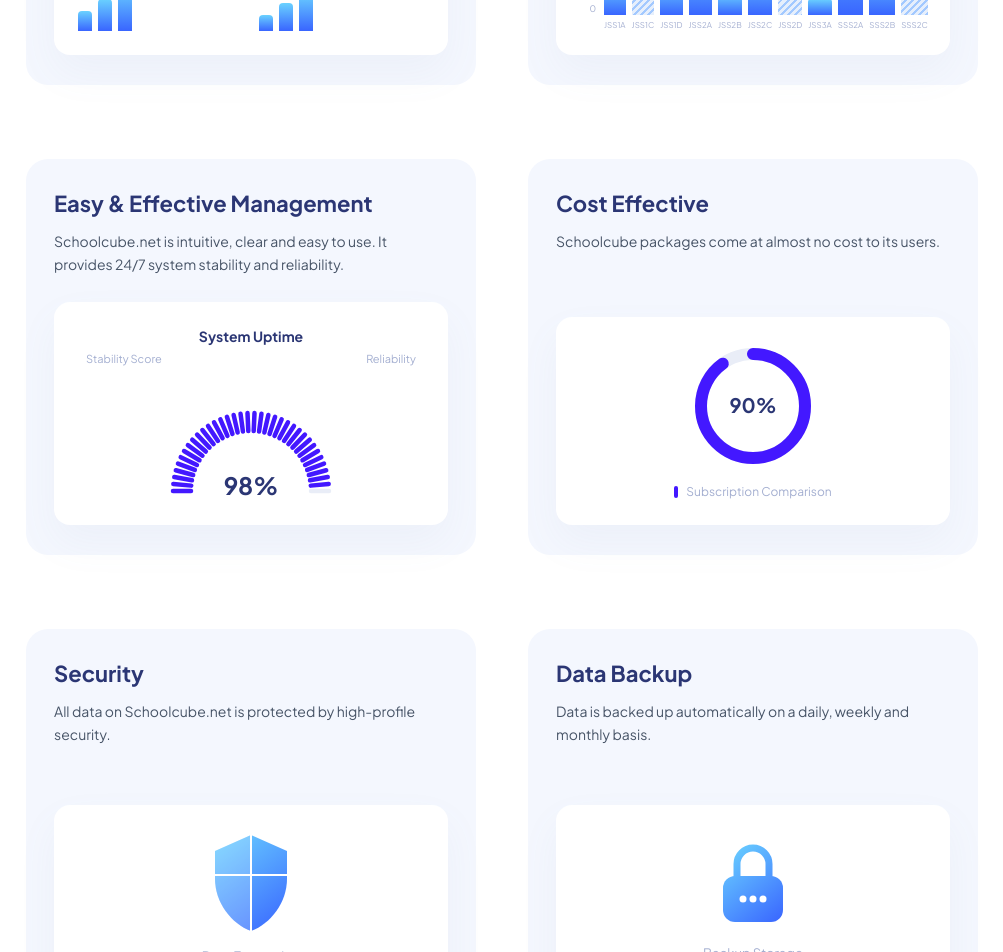
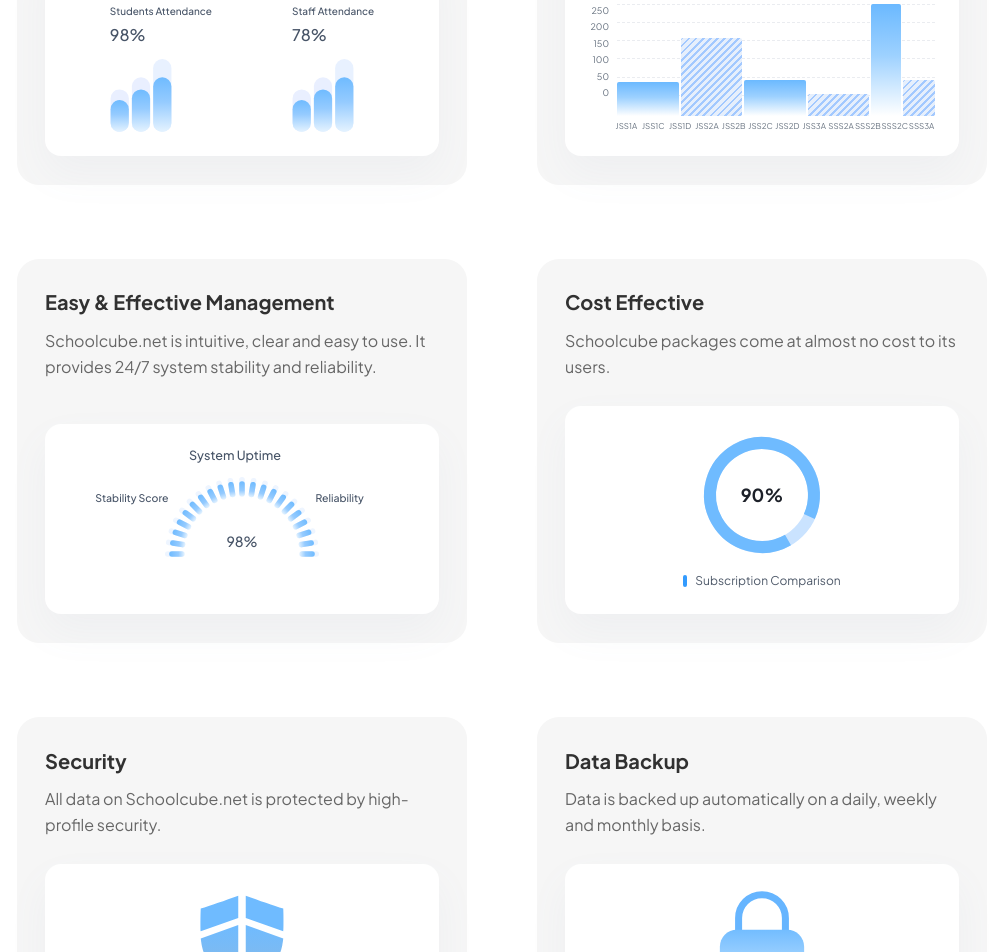
Before and after one commit to Auspicious39/schoolcube-landing, a React (Vite) app: page /features in a window 1280 px wide. Shown: the part 1720-2672 px from the top of the page, without its empty margins (138-1141 px from the left). Built offline with nearby package versions, Linux system fonts and the light colour scheme.

Commit message:
Final changes

```diff
--- a/src/components/FeaturesPage.jsx
+++ b/src/components/FeaturesPage.jsx
@@ -11,14 +11,14 @@ const FeaturesPage = () => {
 
   return (
     <div className="bg-white  mx-auto">
-      <main className="px-4 pt-[40px] pb-0 md:px-6 md:pt-[20px]">
+      <main className="px-4 pt-[40px] pb-0 md:px-6 md:pt-[100px]">
        <div className="mx-auto flex w-full max-w-[327px] flex-col items-center gap-[70px] text-center sm:gap-10 md:max-w-[852px] md:gap-6">
   <div className="mx-auto flex w-full max-w-[302px] flex-col items-center gap-3 pb-0 md:max-w-none md:gap-4 md:pb-0">
     <h1 className="w-full text-lg font-bold leading-[130%] text-[#203684] md:text-[56px]">
       Innovative Solutions at its Best
     </h1>
 
-            <p className="w-full text-sm font-medium leading-[155%] text-[#475467] md:max-w-[718px] md:text-xl md:font-normal md:leading-[170%] md:text-[#000000CC]">
+    <p className="w-full text-center text-[14px] font-medium leading-[155%] tracking-[0px] text-[#475467] font-['Plus_Jakarta_Sans',sans-serif] md:max-w-[718px] md:text-left md:text-xl md:font-normal md:leading-[170%] md:text-[#000000CC]">
       Schoolcube information management system solves the problems of
       manual school administration, long academic processes, untracked
       school fee payment, and poor school-parent and parent-teacher
--- a/src/components/KeyBenefits.jsx
+++ b/src/components/KeyBenefits.jsx
@@ -1,11 +1,9 @@
-import { motion } from "framer-motion";
-
 const COLORS = {
   navy: "#203684",
   ink: "#2B3674",
   sub: "#A3AED0",
   bodyText: "#475467",
-  cardBg: "#F4F7FE",
+  cardBg: "#F6F6F6",
   white: "#FFFFFF",
   bluePrimary: "#4318FF",
   blueLight: "#7090FF",
@@ -13,23 +11,10 @@ const COLORS = {
   border: "#E9EDF7",
 };
 
-const containerVariants = {
-  hidden: { opacity: 0 },
-  visible: {
-    opacity: 1,
-    transition: { staggerChildren: 0.1 },
-  },
-};
-
-const cardVariants = {
-  hidden: { opacity: 0, y: 20 },
-  visible: { opacity: 1, y: 0, transition: { duration: 0.4, ease: "easeOut" } },
-};
-
 function Panel({ children, className = "" }) {
   return (
     <div
-      className={`min-h-[190px] rounded-[16px] bg-white p-6 shadow-[0px_18px_40px_rgba(112,144,176,0.06)] ${className}`}
+      className={`min-h-[190px] w-full overflow-hidden rounded-[16px] bg-white p-4 sm:p-6 shadow-[0px_18px_40px_rgba(112,144,176,0.06)] ${className}`}
     >
       {children}
     </div>
@@ -38,53 +23,46 @@ function Panel({ children, className = "" }) {
 
 function Card({ title, description, children }) {
   return (
-    <motion.div
-      variants={cardVariants}
-      whileHover={{ y: -4, transition: { duration: 0.2 } }}
-      className="flex flex-col justify-between transition-shadow duration-300"
-      style={{
-        backgroundColor: COLORS.cardBg,
-        width: "450px",
-        height: "396px",
-        gap: "26.08px",
-        borderRadius: "21.96px",
-        paddingTop: "29.28px",
-        paddingRight: "28px",
-        paddingBottom: "29.28px",
-        paddingLeft: "28px",
-      }}
+    <div
+      className="flex w-full max-w-full flex-col justify-between gap-5 rounded-[16px] px-4 pb-6 pt-6 sm:px-5 md:w-full md:max-w-[450px] md:gap-[26.08px] md:rounded-[21.96px] md:pb-[29.28px] md:pl-[28px] md:pr-[28px] md:pt-[29.28px]"
+      style={{ backgroundColor: COLORS.cardBg }}
     >
       <div>
-        <h3 className="mb-3 text-[22px] font-bold leading-snug" style={{ color: COLORS.ink }}>
+        <h3 className="mb-3 text-[18px] font-bold leading-snug md:text-[20px]" style={{ color: "#000000CC" }}>
           {title}
         </h3>
-        <p className="text-[14px] leading-relaxed" style={{ color: COLORS.bodyText }}>
+        <p className="text-[14px] leading-relaxed md:text-[16px]" style={{ color: "#666666" }}>
           {description}
         </p>
       </div>
       <div>{children}</div>
-    </motion.div>
+    </div>
   );
 }
 
 /* 1. Attendance Mini Bars */
-function AttendanceMiniBars({ heights }) {
+function AttendanceMiniBars() {
   return (
-    <div className="flex items-end gap-1.5 h-12">
-      {heights.map((h, i) => (
-        <motion.div
-          key={i}
-          className="w-3.5 rounded-t-sm"
-          initial={{ height: 0 }}
-          whileInView={{ height: `${h}px` }}
-          viewport={{ once: true }}
-          transition={{ duration: 0.5, delay: i * 0.1 }}
-          style={{
-            background: "linear-gradient(180deg, #6AD2FF 0%, #3965FF 100%)",
-          }}
-        />
-      ))}
-    </div>
+    <svg
+      viewBox="0 0 200 240"
+      fill="none"
+      xmlns="http://www.w3.org/2000/svg"
+      className="h-[60px] w-[51px] md:h-[73px] md:w-[62px]"
+    >
+      <defs>
+        <linearGradient id="barGradient" x1="0%" y1="0%" x2="0%" y2="100%">
+          <stop offset="0%" stopColor="#6FBBFF" />
+          <stop offset="45%" stopColor="#95CBFF" />
+          <stop offset="100%" stopColor="#E5F3FF" />
+        </linearGradient>
+      </defs>
+      <rect x="0" y="100" width="60" height="140" rx="30" fill="#E9EFFF" />
+      <rect x="0" y="135" width="60" height="105" rx="30" fill="url(#barGradient)" />
+      <rect x="70" y="60" width="60" height="180" rx="30" fill="#E9EFFF" />
+      <rect x="70" y="100" width="60" height="140" rx="30" fill="url(#barGradient)" />
+      <rect x="140" y="0" width="60" height="240" rx="30" fill="#E8F1FF" />
+      <rect x="140" y="60" width="60" height="180" rx="30" fill="url(#barGradient)" />
+    </svg>
   );
 }
 
@@ -95,21 +73,21 @@ function UpToDateInformation() {
       description="We take pride in collecting and analyzing complete and accurate data on students, staff, and parents."
     >
       <Panel>
-        <div className="flex justify-end mb-4">
-          <div className="flex items-center gap-2 rounded-lg border px-3 py-1.5 text-[11px] font-medium text-[#A3AED0]">
-            Last Synced: 2mins ago <span className="text-[9px]">▼</span>
+        <div className="mb-4 flex justify-end">
+          <div className="flex items-center gap-2 bg-[#F6F6F6] text-[11px] font-medium text-[#475467]">
+            Last Synced: 2mins ago
           </div>
         </div>
-        <div className="flex justify-between gap-4">
-          <div className="flex-1">
-            <div className="text-[12px] font-medium text-[#A3AED0] mb-1">Students Attendance</div>
-            <div className="text-2xl font-bold mb-3 text-[#2B3674]">98%</div>
-            <AttendanceMiniBars heights={[20, 32, 44]} />
+        <div className="flex justify-center gap-6 sm:gap-8 md:gap-20">
+          <div>
+            <div className="mb-1 text-[10px] font-medium text-[#475467]">Students Attendance</div>
+            <div className="mb-3 text-[16px] font-medium text-[#475467]">98%</div>
+            <AttendanceMiniBars />
           </div>
-          <div className="flex-1">
-            <div className="text-[12px] font-medium text-[#A3AED0] mb-1">Staff Attendance</div>
-            <div className="text-2xl font-bold mb-3 text-[#2B3674]">78%</div>
-            <AttendanceMiniBars heights={[16, 28, 38]} />
+          <div>
+            <div className="mb-1 text-[10px] font-medium text-[#475467]">Staff Attendance</div>
+            <div className="mb-3 text-[16px] font-medium text-[#475467]">78%</div>
+            <AttendanceMiniBars />
           </div>
         </div>
       </Panel>
@@ -118,18 +96,19 @@ function UpToDateInformation() {
 }
 
 /* 2. Data Analysis Bar Chart */
-const CHART_DATA = [
-  { label: "JSS1A", h: 30, hatched: false },
-  { label: "JSS1C", h: 70, hatched: true },
-  { label: "JSS1D", h: 30, hatched: false },
-  { label: "JSS2A", h: 50, hatched: false },
-  { label: "JSS2B", h: 20, hatched: false },
-  { label: "JSS2C", h: 40, hatched: false },
-  { label: "JSS2D", h: 25, hatched: true },
-  { label: "JSS3A", h: 15, hatched: false },
-  { label: "SSS2A", h: 100, hatched: false },
-  { label: "SSS2B", h: 45, hatched: false },
-  { label: "SSS2C", h: 30, hatched: true },
+const COMBINED_CHART_DATA = [
+  { label: "JSS1A" },
+  { label: "JSS1C" },
+  { label: "JSS1D" },
+  { label: "JSS2A" },
+  { label: "JSS2B" },
+  { label: "JSS2C" },
+  { label: "JSS2D" },
+  { label: "JSS3A" },
+  { label: "SSS2A" },
+  { label: "SSS2B" },
+  { label: "SSS2C" },
+  { label: "SSS3A" },
 ];
 
 function DataAnalysis() {
@@ -138,16 +117,19 @@ function DataAnalysis() {
       title="Data Analysis"
       description="Schoolcube.net provides clear reports and data analysis through the use of tables and charts."
     >
-      <Panel>
-        <div className="flex items-center justify-between mb-4">
-          <div className="text-[13px] font-bold text-[#2B3674]">2021/2022 Third Semester Students</div>
-          <div className="flex gap-3 text-[11px] text-[#4318FF] font-medium">
+      <Panel className="p-3 sm:p-5">
+        <div className="mb-3">
+          <div className="text-[14px] font-bold text-[#101828] sm:text-[16px]">
+            2021/2022 Third Semester Students
+          </div>
+          <div className="mt-1 flex justify-end gap-3 text-[11px] font-medium text-[#1E91FF]">
             <span>Students ↗</span>
             <span>Staff ↗</span>
           </div>
         </div>
-        <div className="flex items-end h-[110px]">
-          <div className="flex flex-col justify-between text-right pr-2 pb-4 h-full w-6 text-[9px] text-[#A3AED0]">
+
+        <div className="relative flex h-[120px] w-full items-end pt-2">
+          <div className="flex h-full w-6 flex-col justify-between pb-4 pr-1 text-right text-[8px] text-[#66717F] sm:text-[9px]">
             <span>250</span>
             <span>200</span>
             <span>150</span>
@@ -155,25 +137,59 @@ function DataAnalysis() {
             <span>50</span>
             <span>0</span>
           </div>
-          <div className="flex items-end gap-1.5 flex-1 h-full">
-            {CHART_DATA.map((d, i) => (
-              <div key={i} className="flex flex-col items-center gap-1 flex-1 h-full justify-end">
-                <motion.div
-                  className="w-full rounded-t-[3px]"
-                  initial={{ height: 0 }}
-                  whileInView={{ height: `${d.h}%` }}
-                  viewport={{ once: true }}
-                  transition={{ duration: 0.5, delay: i * 0.03 }}
-                  style={{
-                    background: d.hatched
-                      ? `repeating-linear-gradient(135deg, #A3C9FF 0 2px, #E6EFFC 2px 5px)`
-                      : "linear-gradient(180deg, #6AD2FF 0%, #3965FF 100%)",
-                  }}
-                />
-                <div className="text-[8px] text-[#A3AED0]">{d.label}</div>
-              </div>
+
+          <div className="pointer-events-none absolute inset-x-0 bottom-5 left-7 top-2 flex flex-col justify-between">
+            {[0, 1, 2, 3, 4, 5].map((i) => (
+              <div key={i} className="w-full border-b border-dashed border-[#EAECF0]" />
             ))}
           </div>
+
+          <div className="relative z-10 flex h-full flex-1 items-end pl-1">
+            <div className="flex h-full w-[20%] items-end pr-0.5">
+              <div
+                className="h-[30%] w-full rounded-t-[2px]"
+                style={{ background: "linear-gradient(180deg, #6BB9FF 0%, #9DD1FF 45.67%, #FFFFFF 100%)" }}
+              />
+            </div>
+            <div className="flex h-full w-[20%] items-end pr-0.5">
+              <div
+                className="h-[70%] w-full rounded-t-[2px]"
+                style={{ background: "repeating-linear-gradient(135deg, #A3C9FF 0 2px, #E6EFFC 2px 5px)" }}
+              />
+            </div>
+            <div className="flex h-full w-[20%] items-end pr-0.5">
+              <div
+                className="h-[32%] w-full rounded-t-[2px]"
+                style={{ background: "linear-gradient(180deg, #6BB9FF 0%, #9DD1FF 45.67%, #FFFFFF 100%)" }}
+              />
+            </div>
+            <div className="flex h-full w-[20%] items-end pr-0.5">
+              <div
+                className="h-[20%] w-full rounded-t-[2px]"
+                style={{ background: "repeating-linear-gradient(135deg, #A3C9FF 0 2px, #E6EFFC 2px 5px)" }}
+              />
+            </div>
+            <div className="flex h-full w-[10%] items-end pr-0.5">
+              <div
+                className="h-[100%] w-full rounded-t-[2px]"
+                style={{ background: "linear-gradient(180deg, #6BB9FF 0%, #9DD1FF 45.67%, #FFFFFF 100%)" }}
+              />
+            </div>
+            <div className="flex h-full w-[10%] items-end">
+              <div
+                className="h-[32%] w-full rounded-t-[2px]"
+                style={{ background: "repeating-linear-gradient(135deg, #A3C9FF 0 2px, #E6EFFC 2px 5px)" }}
+              />
+            </div>
+          </div>
+        </div>
+
+        <div className="mt-1 flex w-full pl-6 text-center text-[7px] text-[#66717F] sm:text-[8px]">
+          {COMBINED_CHART_DATA.map((d, i) => (
+            <div key={i} className="flex-1 truncate">
+              {d.label}
+            </div>
+          ))}
         </div>
       </Panel>
     </Card>
@@ -181,38 +197,43 @@ function DataAnalysis() {
 }
 
 /* 3. System Uptime Radial Gauge */
-function SystemUptimeGauge({ percent = 98, ticks = 36 }) {
-  const cx = 140,
-    cy = 120,
-    rInner = 60,
-    rOuter = 78;
-  const filled = Math.round(ticks * (percent / 100));
+function SystemUptimeGauge() {
+  return (
+    <svg
+      viewBox="0 0 360 200"
+      fill="none"
+      xmlns="http://www.w3.org/2000/svg"
+      className="h-auto max-h-[140px] w-full max-w-[360px]"
+    >
+      <defs>
+        <linearGradient id="uptimeTickGradient" x1="0%" y1="0%" x2="0%" y2="100%">
+          <stop offset="0%" stopColor="#6FBBFF" />
+          <stop offset="60%" stopColor="#95CBFF" />
+          <stop offset="100%" stopColor="#E5F3FF" />
+        </linearGradient>
+      </defs>
 
-  return (
-    <svg width="100%" height="130" viewBox="0 0 280 130">
-      {Array.from({ length: ticks }, (_, i) => {
-        const angle = Math.PI - (i / (ticks - 1)) * Math.PI;
-        const x1 = cx + rInner * Math.cos(angle);
-        const y1 = cy - rInner * Math.sin(angle);
-        const x2 = cx + rOuter * Math.cos(angle);
-        const y2 = cy - rOuter * Math.sin(angle);
-        return (
-          <motion.line
-            key={i}
-            x1={x1}
-            y1={y1}
-            x2={x2}
-            y2={y2}
-            strokeWidth={4.5}
-            strokeLinecap="round"
-            initial={{ opacity: 0.2 }}
-            whileInView={{ opacity: 1 }}
-            viewport={{ once: true }}
-            transition={{ duration: 0.1, delay: i * 0.015 }}
-            stroke={i < filled ? "#4318FF" : "#E9EDF7"}
-          />
-        );
-      })}
+      <text x="170" y="15" fill="#475467" fontSize="18" fontWeight="500" textAnchor="middle" fontFamily="Plus Jakarta Sans, sans-serif">
+        System Uptime
+      </text>
+      <text x="75" y="75" fill="#475467" fontSize="15" fontWeight="500" textAnchor="end" fontFamily="Plus Jakarta Sans, sans-serif">
+        Stability Score
+      </text>
+      <text x="285" y="75" fill="#475467" fontSize="15" fontWeight="500" textAnchor="start" fontFamily="Plus Jakarta Sans, sans-serif">
+        Reliability
+      </text>
+      <text x="180" y="140" fill="#475467" fontSize="20" fontWeight="500" textAnchor="middle" fontFamily="Plus Jakarta Sans, sans-serif">
+        98%
+      </text>
+
+      <g transform="translate(180, 150)">
+        {Array.from({ length: 21 }, (_, i) => -90 + i * 9).map((angle, index) => (
+          <g key={index} transform={`rotate(${angle})`}>
+            <rect x="-4" y="-110" width="8" height="28" rx="4" fill="#EEF5FF" />
+            <rect x="-4" y="-104" width="8" height="22" rx="4" fill="url(#uptimeTickGradient)" />
+          </g>
+        ))}
+      </g>
     </svg>
   );
 }
@@ -223,14 +244,8 @@ function EasyEffectiveManagement() {
       title="Easy & Effective Management"
       description="Schoolcube.net is intuitive, clear and easy to use. It provides 24/7 system stability and reliability."
     >
-      <Panel className="text-center relative">
-        <div className="text-[14px] font-bold text-[#2B3674] mb-1">System Uptime</div>
-        <div className="flex justify-between text-[11px] text-[#A3AED0] px-2 mb-1">
-          <span>Stability Score</span>
-          <span>Reliability</span>
-        </div>
-        <SystemUptimeGauge percent={98} />
-        <div className="text-2xl font-bold text-[#2B3674] -mt-8">98%</div>
+      <Panel className="relative flex items-center justify-center text-center">
+        <SystemUptimeGauge />
       </Panel>
     </Card>
   );
@@ -243,24 +258,25 @@ function SubscriptionDonut({ percent = 90 }) {
   const offset = circumference * (1 - percent / 100);
 
   return (
-    <svg width="130" height="130" viewBox="0 0 130 130">
-      <circle cx="65" cy="65" r={r} fill="none" stroke="#E9EDF7" strokeWidth="12" />
-      <motion.circle
+    <svg
+      width="130"
+      height="130"
+      viewBox="0 0 130 130"
+      className="h-[100px] w-[100px] md:h-[130px] md:w-[130px]"
+    >
+      <circle cx="65" cy="65" r={r} fill="none" stroke="#CAE3FF" strokeWidth="12" />
+      <circle
         cx="65"
         cy="65"
         r={r}
         fill="none"
-        stroke="#4318FF"
+        stroke="#6FBBFF"
         strokeWidth="12"
         strokeDasharray={circumference}
-        initial={{ strokeDashoffset: circumference }}
-        whileInView={{ strokeDashoffset: offset }}
-        viewport={{ once: true }}
-        transition={{ duration: 1, ease: "easeInOut" }}
-        strokeLinecap="round"
-        transform="rotate(-90 65 65)"
+        strokeDashoffset={offset}
+        transform="rotate(60 65 65)"
       />
-      <text x="65" y="72" textAnchor="middle" fontSize="20" fontWeight="700" fill="#2B3674">
+      <text x="65" y="72" textAnchor="middle" fontSize="18" fontWeight="700" fill="#1D2129">
         {percent}%
       </text>
     </svg>
@@ -275,8 +291,8 @@ function CostEffective() {
     >
       <Panel className="flex flex-col items-center justify-center">
         <SubscriptionDonut percent={90} />
-        <div className="flex items-center gap-2 text-[12px] text-[#A3AED0] mt-3">
-          <span className="inline-block w-1 h-3 rounded-sm bg-[#4318FF]" />
+        <div className="mt-3 flex items-center gap-2 text-[12px] text-[#4E5969]">
+          <span className="inline-block h-3 w-1 rounded-sm bg-[#339BFE]" />
           Subscription Comparison
         </div>
       </Panel>
@@ -292,26 +308,25 @@ function Security() {
       description="All data on Schoolcube.net is protected by high-profile security."
     >
       <Panel className="flex flex-col items-center justify-center py-6">
-        <svg width="80" height="96" viewBox="0 0 80 96" fill="none">
-          <path
-            d="M40 0L76 16V44C76 67.2 59.8 88.8 40 96C20.2 88.8 4 67.2 4 44V16L40 0Z"
-            fill="url(#shield_grad)"
-          />
-          <path
-            d="M40 0V96C20.2 88.8 4 67.2 4 44V16L40 0Z"
-            fill="#FFFFFF"
-            fillOpacity="0.2"
-          />
-          <line x1="40" y1="0" x2="40" y2="96" stroke="#FFFFFF" strokeWidth="2" />
-          <line x1="4" y1="40" x2="76" y2="40" stroke="#FFFFFF" strokeWidth="2" />
+        <svg
+          viewBox="0 0 240 260"
+          fill="none"
+          xmlns="http://www.w3.org/2000/svg"
+          className="h-[99px] w-[90px]"
+        >
           <defs>
-            <linearGradient id="shield_grad" x1="4" y1="0" x2="76" y2="96" gradientUnits="userSpaceOnUse">
-              <stop stopColor="#6AD2FF" />
-              <stop offset="1" stopColor="#3965FF" />
+            <linearGradient id="shieldGradient" x1="0%" y1="0%" x2="0%" y2="100%">
+              <stop offset="0%" stopColor="#6FBBFF" />
+              <stop offset="49.04%" stopColor="#7DBAF1" />
+              <stop offset="100%" stopColor="#E5F3FF" />
             </linearGradient>
           </defs>
+          <path d="M 110 5.4 C 75 18 35 32 10 39.5 C 9 60 9 100 10 100 L 110 64.5 Z" fill="#6FBBFF" />
+          <path d="M 130 5.4 C 165 18 205 32 230 39.5 C 231 60 231 100 230 100 L 130 64.5 Z" fill="#6FBBFF" />
+          <path d="M 10 119 L 110 83.5 V 254.6 C 47.4 227 15 174 10 119 Z" fill="url(#shieldGradient)" />
+          <path d="M 230 119 L 130 83.5 V 254.6 C 192.6 227 225 174 230 119 Z" fill="url(#shieldGradient)" />
         </svg>
-        <div className="text-[13px] text-[#A3AED0] mt-4">Data Encryption</div>
+        <div className="mt-4 text-[12px] text-[#4E5969]">Data Encryption</div>
       </Panel>
     </Card>
   );
@@ -325,25 +340,26 @@ function DataBackup() {
       description="Data is backed up automatically on a daily, weekly and monthly basis."
     >
       <Panel className="flex flex-col items-center justify-center py-6">
-        <svg width="80" height="90" viewBox="0 0 80 90" fill="none">
-          <path
-            d="M24 38V26A16 16 0 0156 26V38"
-            stroke="url(#lock_grad)"
-            strokeWidth="7"
-            strokeLinecap="round"
-          />
-          <rect x="10" y="38" width="60" height="46" rx="12" fill="url(#lock_grad)" />
-          <circle cx="30" cy="61" r="3.5" fill="#FFFFFF" />
-          <circle cx="40" cy="61" r="3.5" fill="#FFFFFF" />
-          <circle cx="50" cy="61" r="3.5" fill="#FFFFFF" />
+        <svg
+          viewBox="0 0 200 220"
+          fill="none"
+          xmlns="http://www.w3.org/2000/svg"
+          className="h-[103px] w-[100px]"
+        >
           <defs>
-            <linearGradient id="lock_grad" x1="10" y1="12" x2="70" y2="84" gradientUnits="userSpaceOnUse">
-              <stop stopColor="#6AD2FF" />
-              <stop offset="1" stopColor="#3965FF" />
+            <linearGradient id="lockBodyGradient" x1="100" y1="80" x2="100" y2="210" gradientUnits="userSpaceOnUse">
+              <stop offset="0%" stopColor="#6FBBFF" />
+              <stop offset="46.63%" stopColor="#99CFFF" />
+              <stop offset="100%" stopColor="#C6E4FF" />
             </linearGradient>
           </defs>
+          <path d="M 50 100 V 60 A 50 50 0 0 1 150 60 V 100" stroke="#66B5FF" strokeWidth="15" strokeLinecap="round" fill="none" />
+          <rect x="10" y="85" width="180" height="125" rx="36" fill="url(#lockBodyGradient)" />
+          <circle cx="60" cy="147" r="10" fill="white" />
+          <circle cx="100" cy="147" r="10" fill="white" />
+          <circle cx="140" cy="147" r="10" fill="white" />
         </svg>
-        <div className="text-[13px] text-[#A3AED0] mt-4">Backup Storage</div>
+        <div className="mt-4 text-[13px] text-[#4E5969]">Backup Storage</div>
       </Panel>
     </Card>
   );
@@ -352,70 +368,46 @@ function DataBackup() {
 /* Main Layout */
 export default function KeyBenefits() {
   return (
-    <section className="bg-white px-6 py-16 md:px-12 md:py-24">
-      <div
-        className="mx-auto flex flex-col"
-        style={{ width: "988px", maxWidth: "100%", gap: "80px" }}
-      >
-        {/* Header block: 988 x 136, gap 28px */}
-        <div className="flex flex-col" style={{ gap: "28px" }}>
-          <motion.h2
-            initial={{ opacity: 0, y: -10 }}
-            animate={{ opacity: 1, y: 0 }}
+    <section className="bg-white px-4 py-12 sm:px-6 md:px-12 md:py-24">
+      <div className="mx-auto flex w-full max-w-[988px] flex-col gap-8 md:gap-[80px]">
+        {/* Header block */}
+        <div className="flex flex-col gap-4 md:gap-[28px]">
+          <h2
+            className="text-[24px] md:text-[40px]"
             style={{
               color: COLORS.navy,
               fontFamily: "'Plus Jakarta Sans', sans-serif",
               fontWeight: 700,
-              fontSize: "40px",
               lineHeight: "130%",
               letterSpacing: "0px",
             }}
           >
             Key Benefits
-          </motion.h2>
-          <motion.p
-            initial={{ opacity: 0, y: -10 }}
-            animate={{ opacity: 1, y: 0 }}
-            transition={{ delay: 0.1 }}
+          </h2>
+          <p
+            className="w-full text-[14px] md:w-[676px] md:max-w-full md:text-[18px]"
             style={{
               color: COLORS.bodyText,
               fontFamily: "'Plus Jakarta Sans', sans-serif",
               fontWeight: 500,
-              fontSize: "18px",
               lineHeight: "155%",
               letterSpacing: "0px",
-              width: "676px",
-              maxWidth: "100%",
             }}
           >
             Discover the advantages that help schools operate more efficiently,
             save time, and deliver a better learning experience.
-          </motion.p>
+          </p>
         </div>
 
-        {/* Cards container: 952 x 1336, row gap 74px, column gap 52px */}
-        <motion.div
-          variants={containerVariants}
-          initial="hidden"
-          whileInView="visible"
-          viewport={{ once: true, margin: "-50px" }}
-          className="mx-auto grid"
-          style={{
-            width: "952px",
-            maxWidth: "100%",
-            gridTemplateColumns: "repeat(2, 450px)",
-            justifyContent: "center",
-            rowGap: "74px",
-            columnGap: "52px",
-          }}
-        >
+        {/* Cards container */}
+        <div className="grid w-full grid-cols-1 justify-items-center gap-8 md:w-full md:grid-cols-2 md:gap-x-[52px] md:gap-y-[74px]">
           <UpToDateInformation />
           <DataAnalysis />
           <EasyEffectiveManagement />
           <CostEffective />
           <Security />
           <DataBackup />
-        </motion.div>
+        </div>
       </div>
     </section>
   );
--- a/src/components/PricingPage.jsx
+++ b/src/components/PricingPage.jsx
@@ -42,7 +42,7 @@ const planDescription =
 
 export default function PricingPage() {
   return (
-    <main className="bg-white px-6 pb-[127px] pt-[40px] md:px-6 md:pb-[100px] md:pt-[20px]">
+    <main className="bg-white px-6 pb-[127px] pt-[40px] md:px-6 md:pb-[100px] md:pt-[100px]">
       <section className="mx-auto max-w-[1200px]">
         <div className="mx-auto max-w-[846px] pb-[17px] text-center lg:pb-0">
           <h1 className="text-[18px] font-bold leading-[1.3] text-[#203684] md:text-[40px] lg:text-[56px] lg:leading-[1.39] lg:tracking-[0.4px]">
```
Also changed, not shown: src/components/ContactPage.jsx (+27 -27 lines), src/components/HeroText.jsx (+60 -9 lines), src/components/SchoolAheadSection.jsx (+4 -4 lines). Lines whose indentation alone changed are shown as unchanged.
